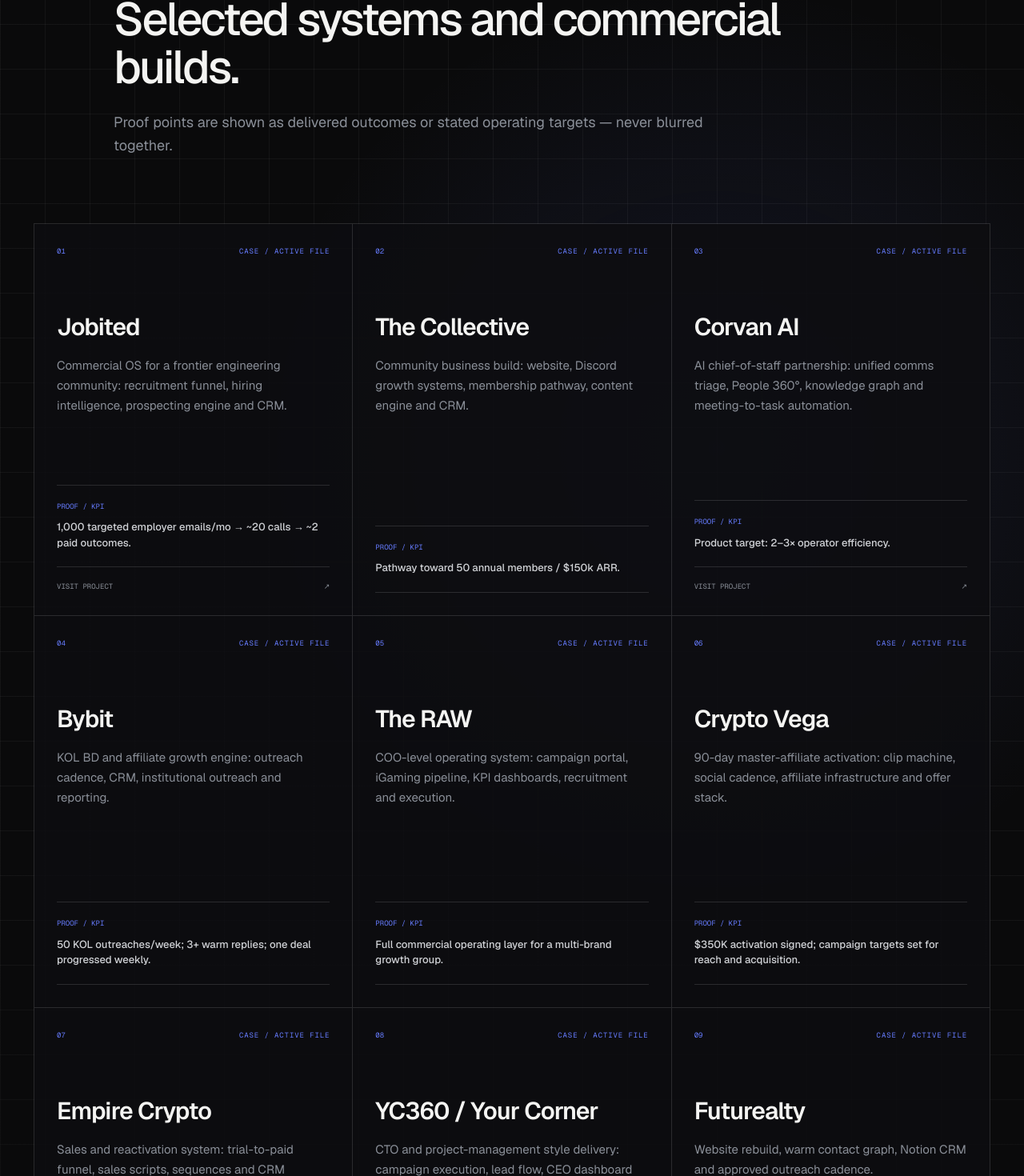
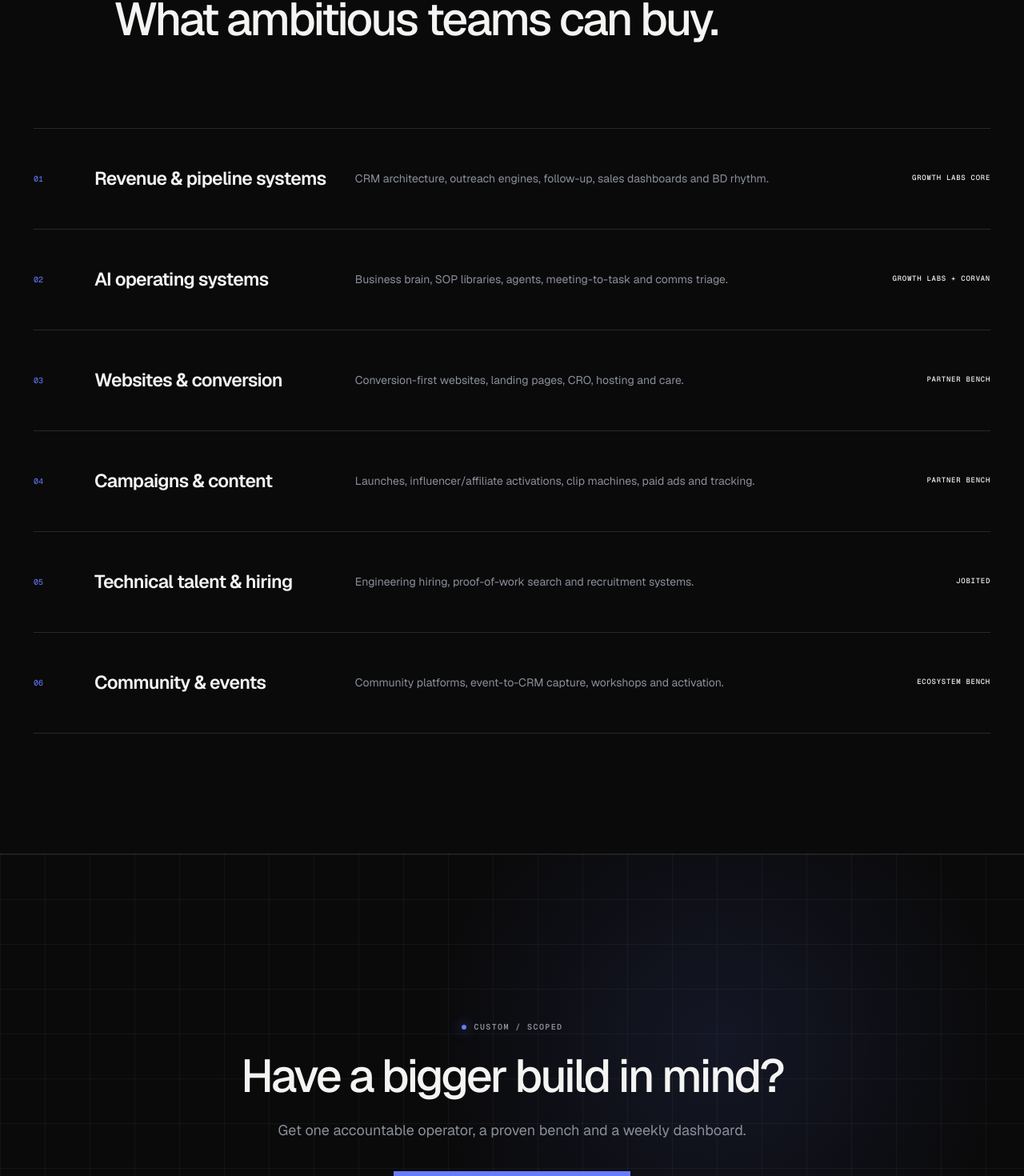
Before and after one commit to beniskillen/Growth-Labs, a Next.js app: page /solutions in a window 1280 px wide. Shown: the part 1920-3390 px from the top of the page at 80% size. Built offline with nearby package versions, Linux system fonts and the light colour scheme.

Commit message:
Remove case files and partner bench sections

```diff
--- a/app/solutions/page.tsx
+++ b/app/solutions/page.tsx
@@ -1,22 +1,9 @@
 import {
-  Arrow,
   AuditButton,
   PageHero,
   SectionHeading,
   SiteFrame,
 } from "../components";
-
-const cases = [
-  ["Jobited", "Commercial OS for a frontier engineering community: recruitment funnel, hiring intelligence, prospecting engine and CRM.", "1,000 targeted employer emails/mo → ~20 calls → ~2 paid outcomes.", "https://jobited.com"],
-  ["The Collective", "Community business build: website, Discord growth systems, membership pathway, content engine and CRM.", "Pathway toward 50 annual members / $150k ARR."],
-  ["Corvan AI", "AI chief-of-staff partnership: unified comms triage, People 360°, knowledge graph and meeting-to-task automation.", "Product target: 2–3× operator efficiency.", "https://corvanai.com"],
-  ["Bybit", "KOL BD and affiliate growth engine: outreach cadence, CRM, institutional outreach and reporting.", "50 KOL outreaches/week; 3+ warm replies; one deal progressed weekly."],
-  ["The RAW", "COO-level operating system: campaign portal, iGaming pipeline, KPI dashboards, recruitment and execution.", "Full commercial operating layer for a multi-brand growth group."],
-  ["Crypto Vega", "90-day master-affiliate activation: clip machine, social cadence, affiliate infrastructure and offer stack.", "$350K activation signed; campaign targets set for reach and acquisition."],
-  ["Empire Crypto", "Sales and reactivation system: trial-to-paid funnel, sales scripts, sequences and CRM pipeline.", "Three or more sales calls booked as the weekly operating KPI."],
-  ["YC360 / Your Corner", "CTO and project-management style delivery: campaign execution, lead flow, CEO dashboard and automation.", "Mortgage Destroyer lead flow and executive reporting health."],
-  ["Futurealty", "Website rebuild, warm contact graph, Notion CRM and approved outreach cadence.", "Site by day 30; warm outreach week four; 2–5 agency clients/month target by day 90."],
-];
 
 const lanes = [
   ["Revenue & pipeline systems", "CRM architecture, outreach engines, follow-up, sales dashboards and BD rhythm.", "GROWTH LABS CORE"],
@@ -25,15 +12,6 @@
   ["Campaigns & content", "Launches, influencer/affiliate activations, clip machines, paid ads and tracking.", "PARTNER BENCH"],
   ["Technical talent & hiring", "Engineering hiring, proof-of-work search and recruitment systems.", "JOBITED"],
   ["Community & events", "Community platforms, event-to-CRM capture, workshops and activation.", "ECOSYSTEM BENCH"],
-];
-
-const partners = [
-  ["Faustas Media", "Conversion websites & CRO", "A site needs to create pipeline, not just look finished."],
-  ["Spectre Studios", "Campaigns, web & creative", "A brand or campaign needs studio-grade execution."],
-  ["Fillmore Media", "Paid ads, tracking & reporting", "Acquisition is ready to scale with proper measurement."],
-  ["Corvan AI", "AI chief of staff", "A team is drowning in email, chats and meetings."],
-  ["Jobited", "Frontier technical talent", "Technical hiring needs proof of work, not CV keywords."],
-  ["Soup Agency", "AI video & outbound", "Video-led outbound or content needs production volume."],
 ];
 
 export const metadata = {
@@ -87,39 +65,9 @@
         </div>
       </section>
 
-      <section className="section case-section grid-bg">
+      <section className="section">
         <SectionHeading
           number="02"
-          eyebrow="CASE FILES"
-          title="Selected systems and commercial builds."
-          copy="Proof points are shown as delivered outcomes or stated operating targets — never blurred together."
-        />
-        <div className="case-grid">
-          {cases.map(([title, built, proof, href], index) => (
-            <article className="case-card" key={title}>
-              <div className="case-card-top">
-                <span>{String(index + 1).padStart(2, "0")}</span>
-                <span className="status-label">CASE / ACTIVE FILE</span>
-              </div>
-              <h3>{title}</h3>
-              <p>{built}</p>
-              <div className="case-proof">
-                <span>PROOF / KPI</span>
-                <strong>{proof}</strong>
-              </div>
-              {href ? (
-                <a href={href} target="_blank" rel="noreferrer">
-                  Visit project <Arrow />
-                </a>
-              ) : null}
-            </article>
-          ))}
-        </div>
-      </section>
-
-      <section className="section">
-        <SectionHeading
-          number="03"
           eyebrow="SOLUTION LANES"
           title="What ambitious teams can buy."
         />
@@ -135,24 +83,6 @@
         </div>
       </section>
 
-      <section className="section partner-section">
-        <SectionHeading
-          number="04"
-          eyebrow="VETTED BENCH"
-          title="The right specialist, only when the build needs them."
-          copy="Only partners with live or recent delivery are listed. Prospects and unproven lines stay off the page."
-        />
-        <div className="partner-grid">
-          {partners.map(([name, specialty, fit]) => (
-            <article key={name}>
-              <span className="card-code">{specialty}</span>
-              <h3>{name}</h3>
-              <p>{fit}</p>
-            </article>
-          ))}
-        </div>
-      </section>
-
       <section className="final-cta grid-bg">
         <p className="eyebrow"><span className="status-dot" />CUSTOM / SCOPED</p>
         <h2>Have a bigger build in mind?</h2>
```
